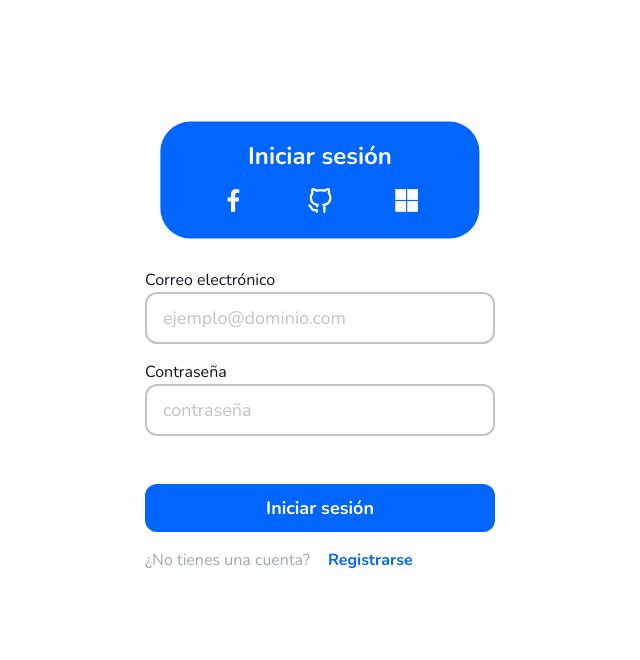
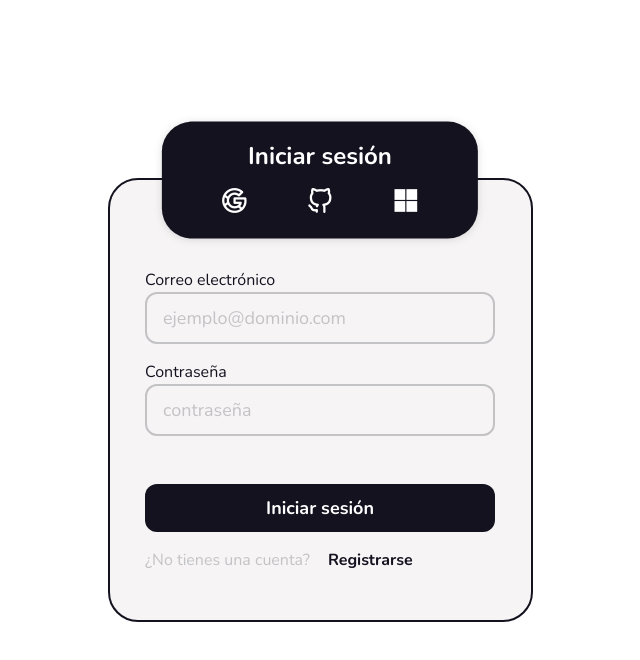
Before and after one commit to StalinAM/easy-money-app, a React (Vite) app: page /signin in a window 1280 px wide. Shown: the top 660 px of the page, without its empty margins (320-960 px from the left). Built offline with nearby package versions, Linux system fonts and the light colour scheme; no server answers; the database is empty.

Commit message:
change facebook for google and change colors

```diff
--- a/src/routes/SignIn.jsx
+++ b/src/routes/SignIn.jsx
@@ -21,7 +21,7 @@ function SignIn() {
         <Header>
           <h1>Iniciar sesión</h1>
           <SigninRS>
-            <i className='uil uil-facebook-f'></i>
+            <i className='uil uil-google'></i>
             <i className='uil uil-github-alt'></i>
             <i className='uil uil-microsoft'></i>
           </SigninRS>
@@ -82,11 +82,12 @@ const Container = styled.main`
   align-items: center;
 `
 const Content = styled.div`
-  background-color: ${(props) => props.theme.white};
+  background-color: ${(props) => props.theme.black_200};
   position: relative;
   border-radius: 30px;
   width: 425px;
   padding: 5.5rem 0 3rem;
+  border: 2px solid ${(props) => props.theme.black_500};
   @media screen and (max-width: 480px) {
     width: 340px;
     padding: 4.5rem 0 3rem;
@@ -95,7 +96,7 @@ const Content = styled.div`
 const Header = styled.header`
   position: absolute;
   width: 75%;
-  background-color: ${(props) => props.theme.blue};
+  background-color: ${(props) => props.theme.black_500};
   margin: auto;
   padding: 1rem 0;
   border-radius: 30px;
@@ -104,7 +105,6 @@ const Header = styled.header`
   justify-content: center;
   align-items: center;
   gap: 0.5rem;
-  box-shadow: #ffffff 0px 0px 0px 2px;
   h1 {
     color: ${(props) => props.theme.white};
     font-size: ${(props) => props.theme.lFont};
@@ -136,23 +136,24 @@ const SubmitBtn = styled.button`
   border-radius: 12px;
   color: ${(props) => props.theme.white};
   font-weight: 700;
-  background-color: ${(props) => props.theme.blue};
+  background-color: ${(props) => props.theme.black_500};
   font-size: ${(props) => props.theme.mFont};
   &:hover {
-    background-color: ${(props) => props.theme.lightBlue};
+    background: none;
+    box-shadow: inset 0 0 0 4px ${(props) => props.theme.black_500};
+    color: ${(props) => props.theme.black_500};
   }
 `
 const SignUp = styled.p`
   display: flex;
   gap: 1.125rem;
-  color: ${(props) => props.theme.gray};
+  color: ${(props) => props.theme.black_400};
   a {
     font-weight: 700;
-    color: ${(props) => props.theme.blue};
+    color: ${(props) => props.theme.black_500};
     position: relative;
-
     &:hover {
-      color: ${(props) => props.theme.lightBlue};
+      text-decoration: underline;
     }
   }
 `
@@ -165,8 +166,9 @@ const SigninRS = styled.div`
     cursor: pointer;
     font-size: 1.7rem;
     color: ${(props) => props.theme.white};
+    transition: all 0.3s ease-in-out;
     &:hover {
-      color: ${(props) => props.theme.lightBlue};
+      transform: scale(1.2);
     }
   }
 `
```
